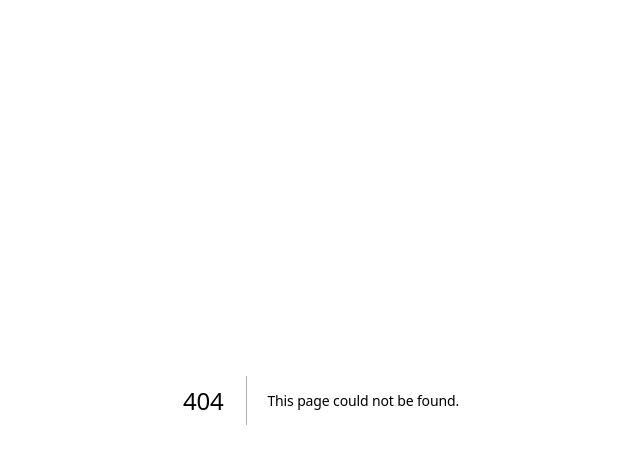
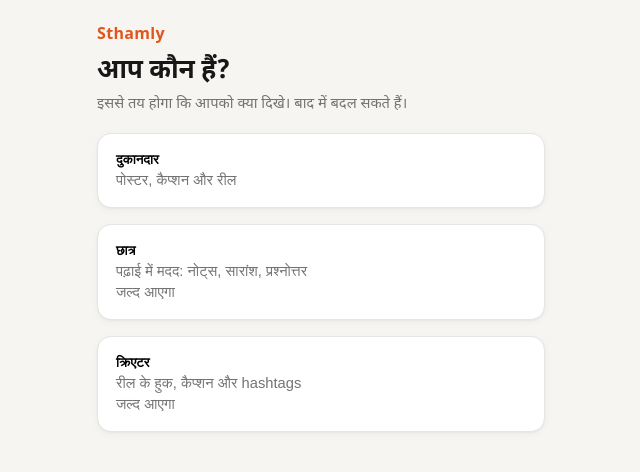
Before and after one commit to rksaini3/Sthamly-, a Next.js app: page /role in a window 1280 px wide. Before the commit this address had no page. Shown: the top 472 px of the page, without its empty margins (319-959 px from the left). Built offline with nearby package versions, Linux system fonts and the light colour scheme.

Commit message:
Create app/role/page.tsx

```diff
--- /dev/null
+++ b/app/role/page.tsx
@@ -0,0 +1,70 @@
+"use client";
+
+import { useRouter } from "next/navigation";
+import { useState } from "react";
+import { ROLE_INFO } from "@/lib/roles";
+import { ROLES, type Role } from "@/types/domain";
+
+export default function RolePage() {
+  const router = useRouter();
+  const [busy, setBusy] = useState<Role | null>(null);
+  const [error, setError] = useState<string | null>(null);
+
+  async function choose(role: Role) {
+    setError(null);
+    setBusy(role);
+    try {
+      const res = await fetch("/api/profile/role", {
+        method: "POST",
+        headers: { "Content-Type": "application/json" },
+        body: JSON.stringify({ role }),
+      });
+      if (!res.ok) {
+        setError("भूमिका सेव नहीं हो पाई, दोबारा कोशिश करें");
+        return;
+      }
+      router.replace("/dashboard");
+      router.refresh();
+    } catch {
+      setError("नेटवर्क की गड़बड़ी, दोबारा कोशिश करें");
+    } finally {
+      setBusy(null);
+    }
+  }
+
+  return (
+    <main className="page stack">
+      <div className="stack" style={{ gap: 6 }}>
+        <p className="brand">Sthamly</p>
+        <h1>आप कौन हैं?</h1>
+        <p className="muted">इससे तय होगा कि आपको क्या दिखे। बाद में बदल सकते हैं।</p>
+      </div>
+
+      {ROLES.map((role) => {
+        const info = ROLE_INFO[role];
+        return (
+          <button
+            key={role}
+            type="button"
+            className="card"
+            onClick={() => choose(role)}
+            disabled={busy !== null}
+            style={{ textAlign: "left", cursor: "pointer" }}
+          >
+            <strong>{info.label}</strong>
+            <p className="muted" style={{ margin: "4px 0 0" }}>
+              {info.hint}
+            </p>
+            {!info.live && (
+              <p className="muted" style={{ margin: "4px 0 0" }}>
+                जल्द आएगा
+              </p>
+            )}
+          </button>
+        );
+      })}
+
+      {error && <p className="alert alert-error">{error}</p>}
+    </main>
+  );
+}
```
